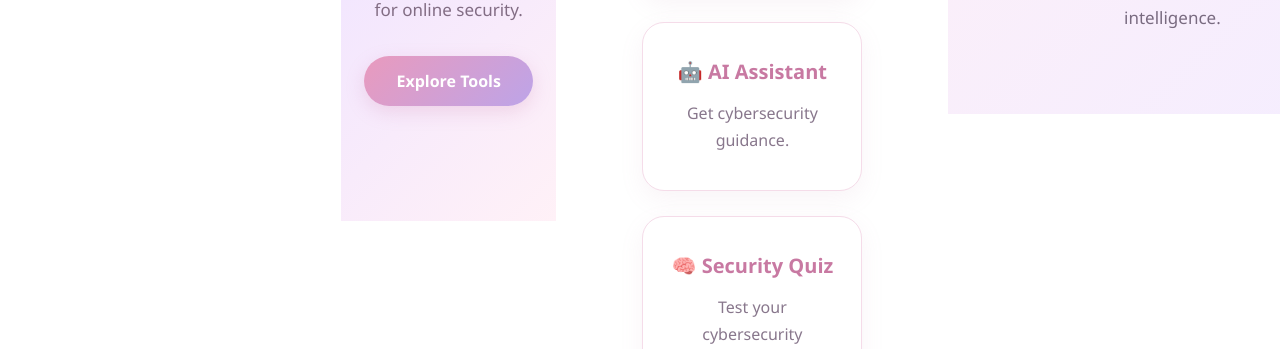
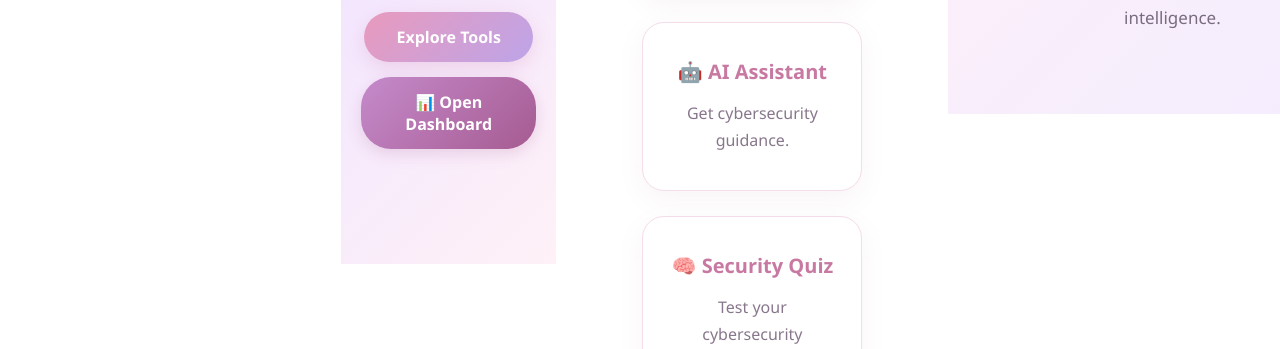
Before and after one commit to rkhayati478-alt/CyberGuard-AI, a plain HTML site: page index.html in a window 1280 px wide. Shown: the part 850-1199 px from the top of the page. Drawn offline with Linux system fonts and the light colour scheme.

Commit message:
Add dashboard button to hero section

```diff
--- a/index.html
+++ b/index.html
@@ -29,7 +29,17 @@
 
         <p>Your smart assistant for online security.</p>
 
-        <a href="#tools" class="btn">Explore Tools</a>
+        <div class="hero-buttons">
+
+    <a href="#tools" class="btn">
+        Explore Tools
+    </a>
+
+    <a href="dashboard.html" class="btn dashboard-btn">
+        📊 Open Dashboard
+    </a>
+
+</div>
     </section>
 
     <!-- Security Tools -->
```
